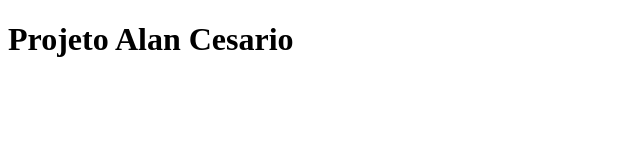
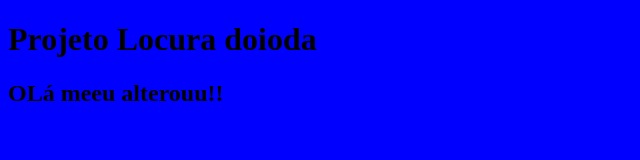
Before and after one commit to alanmatoso/curso-git, a plain HTML site: page index.html in a window 1280 px wide. Shown: the whole page, without its empty margins (0-640 px from the left). Drawn offline with Linux system fonts and the light colour scheme.

Commit message:
Inicio do designer

```diff
--- /dev/null
+++ b/estilo.css
@@ -0,0 +1,3 @@
+body {
+	background-color: blue;
+}
--- a/index.html
+++ b/index.html
@@ -2,9 +2,10 @@
 <html>
 <head>
 	<title></title>
-	<h1>Projeto Alan Cesario</h1>
+	<h1>Projeto Locura doioda</h1>
+	<link rel="stylesheet" type="text/css" href="estilo.css">
 </head>
 <body>
-
+<div><h2>OLá meeu alterouu!!</h2></div>
 </body>
 </html>
```
